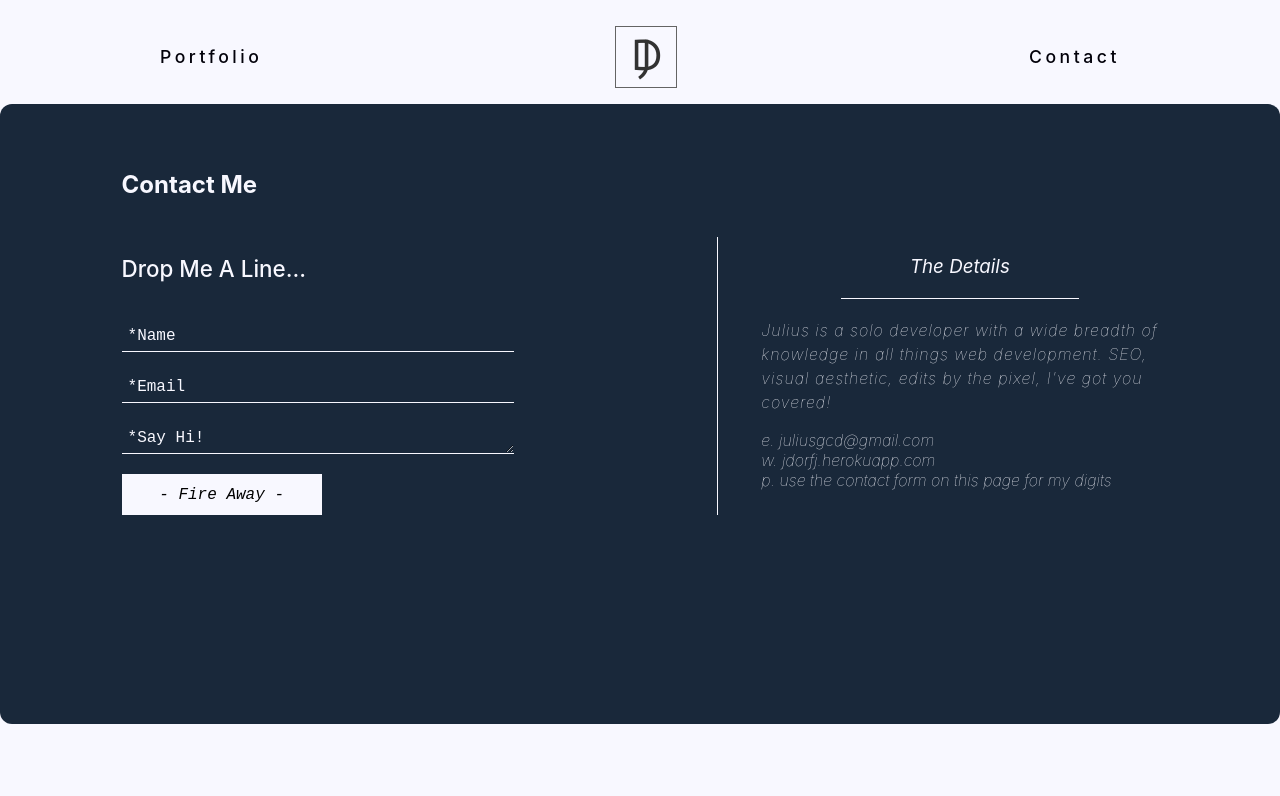
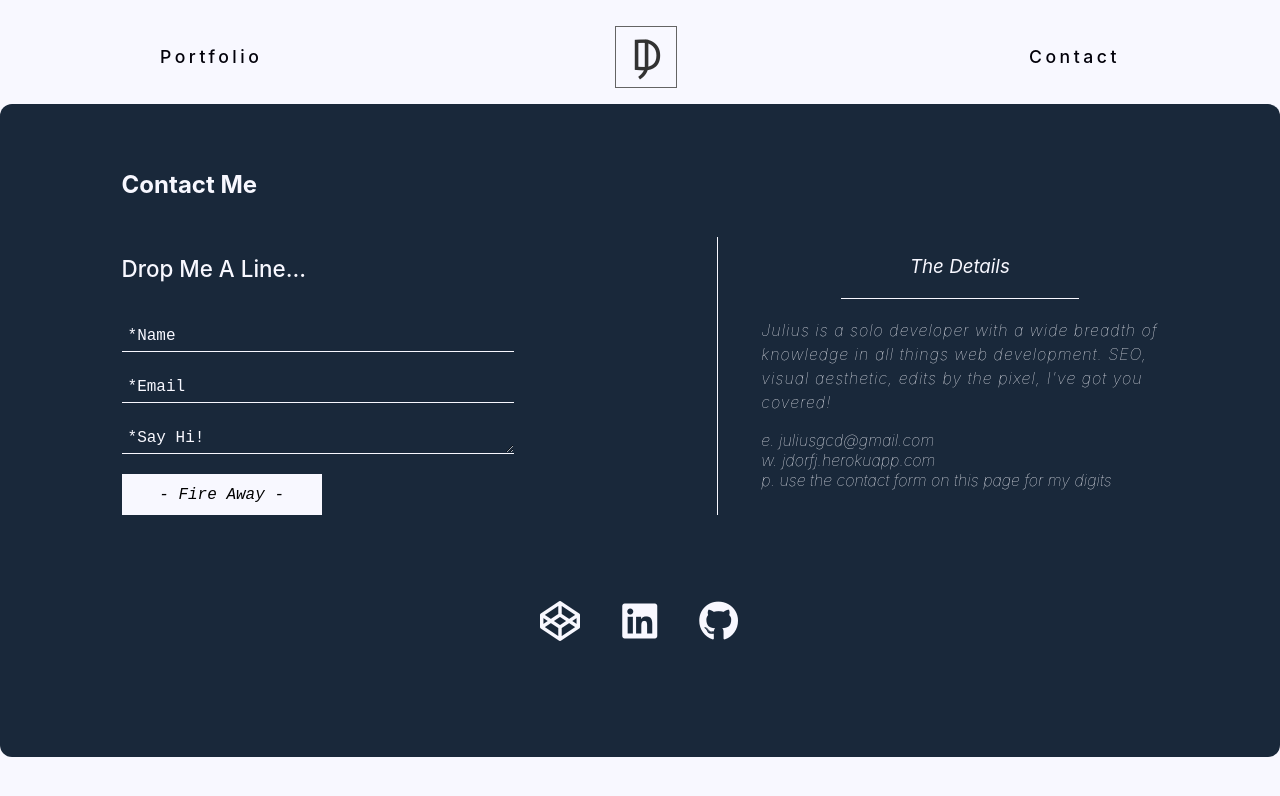
Before and after one commit to JuliusDorfman/jdorfj, a React (Create React App) app: page /contact in a window 1280 px wide. Shown: the top 796 px of the page. Built offline with nearby package versions, Linux system fonts and the light colour scheme; a web font is replaced by a local one.

Commit message:
social media links on contact page, favicon update, added some flavtor to about me section

```diff
--- a/public/index.html
+++ b/public/index.html
@@ -2,7 +2,7 @@
 <html lang="en">
   <head>
     <meta charset="utf-8">
-    <link rel="shortcut icon" href="%PUBLIC_URL%/favicon.ico">
+    <link rel="shortcut icon" href="%PUBLIC_URL%/solid_favicon_brand.png">
     <meta name="viewport" content="width=device-width, initial-scale=1, shrink-to-fit=no">
     <meta name="theme-color" content="#000000">
     <meta name="author" content="Julius Dorfman">
@@ -15,6 +15,7 @@
     <link rel="manifest" href="%PUBLIC_URL%/manifest.json">
     <link href="https://fonts.googleapis.com/css?family=Julius+Sans+One|Comfortaa:400,700|Roboto Slab:300|Lato|Source+Code+Pro:200,300,400,500,600,700,900|Maitree:400,500" rel="stylesheet">
     <link rel="stylesheet" href="https://use.fontawesome.com/releases/v5.4.1/css/all.css" integrity="sha384-5sAR7xN1Nv6T6+dT2mhtzEpVJvfS3NScPQTrOxhwjIuvcA67KV2R5Jz6kr4abQsz" crossorigin="anonymous">
+    <link rel="stylesheet" href="https://use.fontawesome.com/releases/v5.6.3/css/all.css" integrity="sha384-UHRtZLI+pbxtHCWp1t77Bi1L4ZtiqrqD80Kn4Z8NTSRyMA2Fd33n5dQ8lWUE00s/" crossorigin="anonymous">
     <!--
       Notice the use of %PUBLIC_URL% in the tags above.
       It will be replaced with the URL of the `public` folder during the build.
--- a/src/Components/Navbar/Navbar.jsx
+++ b/src/Components/Navbar/Navbar.jsx
@@ -26,7 +26,7 @@ export default class Navbar extends Component {
     function scrollFunction() {
       const navComponentElement = document.getElementsByClassName('navbar-component')[0];
       const mainNavElement = navComponentElement.children[0]
-      const contactText = navComponentElement.children[0].children[2].children[0];
+      // const contactText = navComponentElement.children[0].children[2].children[0];
 
       if (document.documentElement.scrollTop > 80) {
         navComponentElement.style.backgroundColor = "rgba(248, 248, 255, .9)";
--- a/src/Pages/Contact/Contact.css
+++ b/src/Pages/Contact/Contact.css
@@ -134,15 +134,24 @@ input {
   display: flex;
   justify-content: center;
   padding: 20px;
-  color: gainsboro;
   font-family: 'Source Code Pro', monospace;
   letter-spacing: 2px;
   font-size: 1rem;
   color: ghostwhite;
 }
 
+.contact-form-footer * {
+  color: ghostwhite;
+  font-size: 40px;
+}
+
 .contact-form-footer>ul {
+  display: inherit;
   list-style: none;
+  flex-direction: row;
+  justify-content: space-between;
+  width: 200px;
+  margin-top: 40px;
   padding: 0;
 }
 
@@ -195,5 +204,6 @@ input {
 
   .contact-form-footer {
     font-size: .7rem;
+    justify-content: flex-end;
   }
 }
--- a/src/Pages/Contact/Contact.jsx
+++ b/src/Pages/Contact/Contact.jsx
@@ -73,11 +73,19 @@ export default class Contact extends Component {
             </div>
           </div>
 
-          {/* <div className="contact-form-footer">
-            <ul>
-              <li>I will publish a website you can resonate with</li>
+          <div className="contact-form-footer">
+            <ul className="contact-form-social-media">
+              <li>
+                <a href="https://codepen.io/juliusgdorfman/" target="_blank" rel="noopener noreferrer" ><i class="fab fa-codepen"></i></a>
+              </li>
+              <li>
+                <a href="https://www.linkedin.com/in/juliusgdorfman" target="_blank" rel="noopener noreferrer" ><i class="fab fa-linkedin"></i></a>
+              </li>
+              <li>
+                <a href="https://github.com/JuliusDorfman" target="_blank" rel="noopener noreferrer" ><i class="fab fa-github"></i></a>
+              </li>
             </ul>
-          </div> */}
+          </div>
           {/* <DigitalCard /> */}
 
         </div>
--- a/src/Pages/Portfolio/Portfolio.css
+++ b/src/Pages/Portfolio/Portfolio.css
@@ -3,6 +3,19 @@
   flex-direction: column;
   width: 70%;
   margin: auto;
+}
+
+section.meet-me::before {
+  position: absolute;
+  top: 0px;
+  left: -45px;
+  content: "";
+  background: linear-gradient(#235391 0 25%,
+  #5276A5 25% 50%,
+  #A7BCD6 50% 75%,
+  ghostwhite 75% 100%);
+  height: 100%;
+  width: 10px;
 }
 
 .grid-container-homepage>.column {
```
Also changed, not shown: public/solid_favicon_brand.png (added).
